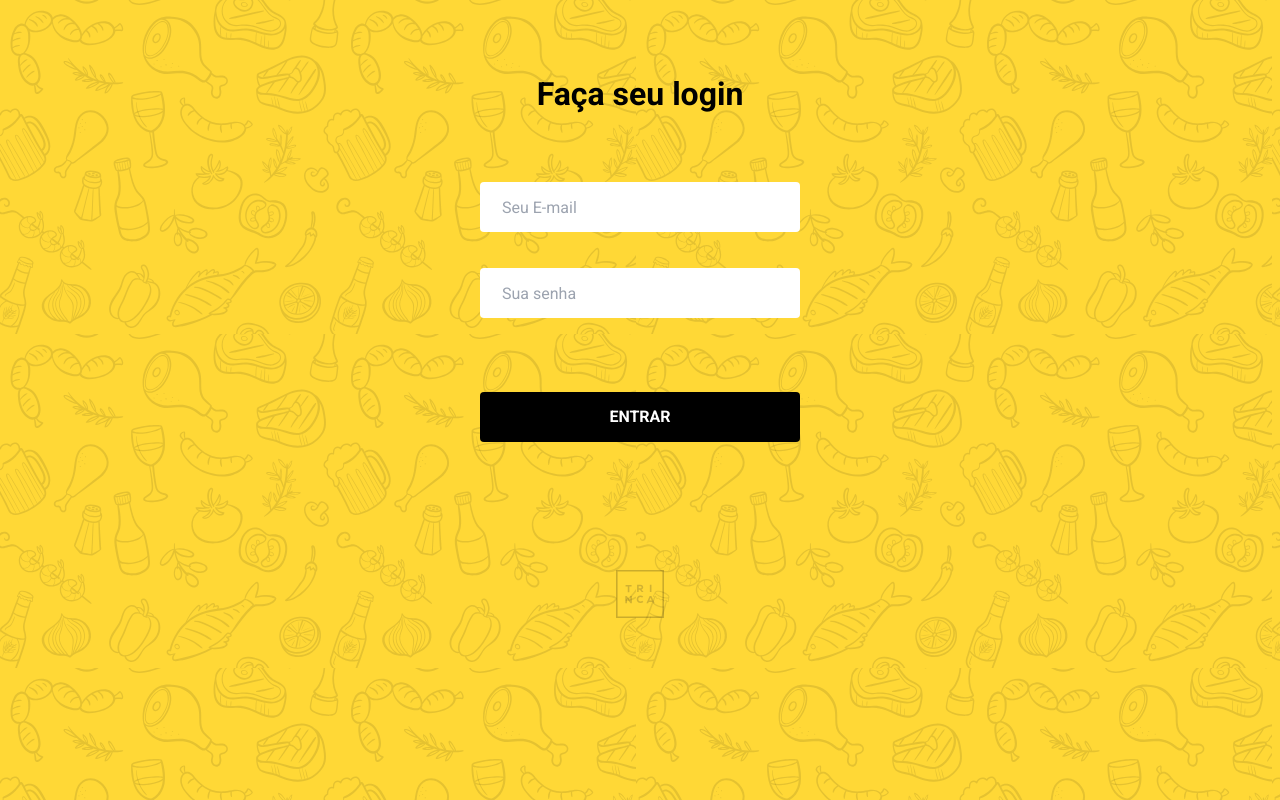
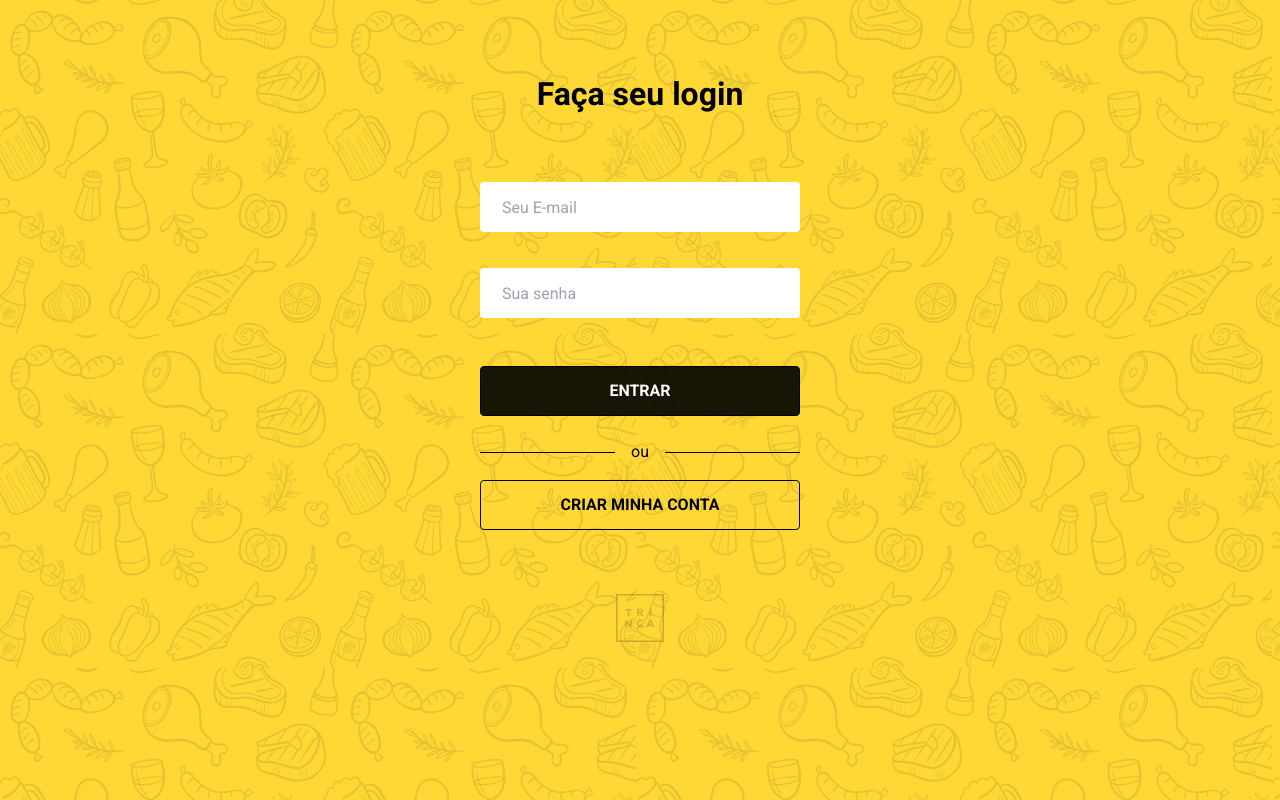
Before and after one commit to ronaldprofile/trinca-challenge, a React (Vite) app: page / in a window 1280 px wide. Built offline with nearby package versions, Linux system fonts and the light colour scheme.

Commit message:
refactor files

```diff
--- a/src/pages/Dashboard.tsx
+++ b/src/pages/Dashboard.tsx
@@ -1,17 +1,35 @@
+import { Header } from "../components/Header";
+import { Button } from "../components/Button";
 import { Card } from "../components/Card";
-import { Header } from "../components/Header";
+import { SignOut } from "phosphor-react";
 
 export function Dashboard() {
   return (
-    <div className={`min-h-screen `}>
+    <div className={`min-h-screen overflow-x-hidden`}>
       <Header className={`pt-[70px] h-80 bg-barbecue bg-yellow`} />
 
-      <main className={`h-full -mt-12`}>
-        <div className={`px-6  grid  grid-cols-2 md:grid-cols-3 gap-6`}>
-          <Card />
-          <Card />
-          <Card />
-          <Card />
+      <main className={`-mt-28`}>
+        <div className={`px-6`}>
+          <div className="mb-6 flex items-center justify-end gap-3">
+            <Button type="button" className="text-sm text-white bg-black">
+              Adicionar Churras
+            </Button>
+
+            <Button
+              type="button"
+              className="text-sm flex items-center gap-2 hover:bg-red-600 hover:text-white hover:border-red-600"
+            >
+              <SignOut size={24} />
+              sair
+            </Button>
+          </div>
+
+          <div className="grid grid-cols-2 md:grid-cols-3 gap-6">
+            <Card />
+            <Card />
+            <Card />
+            <Card />
+          </div>
         </div>
       </main>
     </div>
--- a/src/pages/Subscribe.tsx
+++ b/src/pages/Subscribe.tsx
@@ -1,34 +1,18 @@
-import { FormEvent, useState } from "react";
-import { useNavigate } from "react-router-dom";
-import { useUser } from "../context/UserContext";
+import { useState } from "react";
 import { Header } from "../components/Header";
 import { TrincaLogo } from "../components/TrincaLogo";
+import { ModalSignup } from "../components/ModalSignup";
+import { Button } from "../components/Button";
 
 export function Subscribe() {
-  const [fieldEmailValue, setFieldEmailValue] = useState("");
-  const [fieldPasswordValue, setFieldPasswordValue] = useState("");
+  const [isOpenModal, setIsOpenModal] = useState(false);
 
-  const navigate = useNavigate();
+  function closeModal() {
+    setIsOpenModal(false);
+  }
 
-  const { handleSignup } = useUser();
-
-  async function handleSubscribe(event: FormEvent) {
-    event.preventDefault();
-
-    if (!fieldEmailValue.trim() || !fieldPasswordValue.trim()) {
-      alert("Preencha os campos");
-      return;
-    }
-
-    setFieldEmailValue("");
-    setFieldPasswordValue("");
-
-    await handleSignup({
-      password: fieldPasswordValue,
-      email: fieldEmailValue
-    });
-
-    navigate("/dashboard");
+  function openModal() {
+    setIsOpenModal(true);
   }
 
   return (
@@ -37,10 +21,10 @@ export function Subscribe() {
 
       <div
         className={`mt-16 w-screen max-w-xs mx-auto flex items-center
-        flex-col gap-32`}
+        flex-col gap-16`}
       >
         <div className="w-full">
-          <form onSubmit={handleSubscribe}>
+          <form>
             <div className={`mb-9 flex flex-col gap-4`}>
               <label
                 htmlFor="email"
@@ -53,7 +37,6 @@ export function Subscribe() {
                 type="email"
                 id="email"
                 placeholder="Seu E-mail"
-                onChange={e => setFieldEmailValue(e.target.value)}
                 className={`w-full h-[50px] rounded px-5 text-base
                 border-2 border-transparent focus:border-black outline-0 transition-all
                 `}
@@ -72,27 +55,46 @@ export function Subscribe() {
                 type="password"
                 id="password"
                 placeholder="Sua senha"
-                onChange={e => setFieldPasswordValue(e.target.value)}
                 className={`w-full h-[50px] rounded px-5 text-base border-2
                 border-transparent focus:border-black outline-0 transition-all
                 `}
               />
             </div>
 
-            <button
+            <Button
               type="submit"
-              className={`w-full h-[50px] mt-[74px] uppercase text-base bg-black
-              text-white font-bold rounded hover:bg-black/95 transition-colors
-            `}
+              className="w-full mt-12 bg-black/90 text-white"
             >
               entrar
-            </button>
+            </Button>
           </form>
+
+          <div className={`mt-6 flex flex-col gap-4`}>
+            <div
+              className={`flex items-center  before:h-[1px] before:flex-1
+            before:bg-black before:mr-4 after:h-[1px] after:bg-black
+              after:flex-1 after:ml-4`}
+            >
+              ou
+            </div>
+
+            <Button
+              type="button"
+              onClick={openModal}
+              className="border border-black hover:bg-black hover:text-white"
+            >
+              Criar minha conta
+            </Button>
+          </div>
         </div>
 
         <footer>
           <TrincaLogo />
         </footer>
+
+        {isOpenModal && (
+          <ModalSignup isOpen={isOpenModal} closeModal={closeModal} />
+        )}
       </div>
     </div>
   );
```
